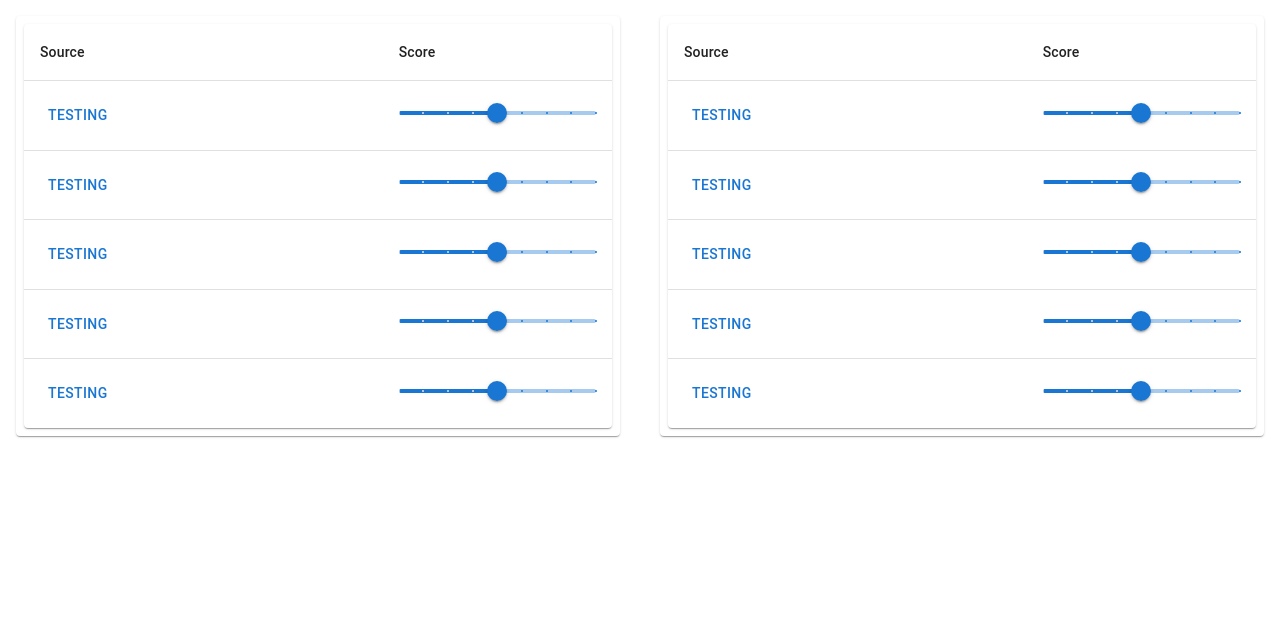
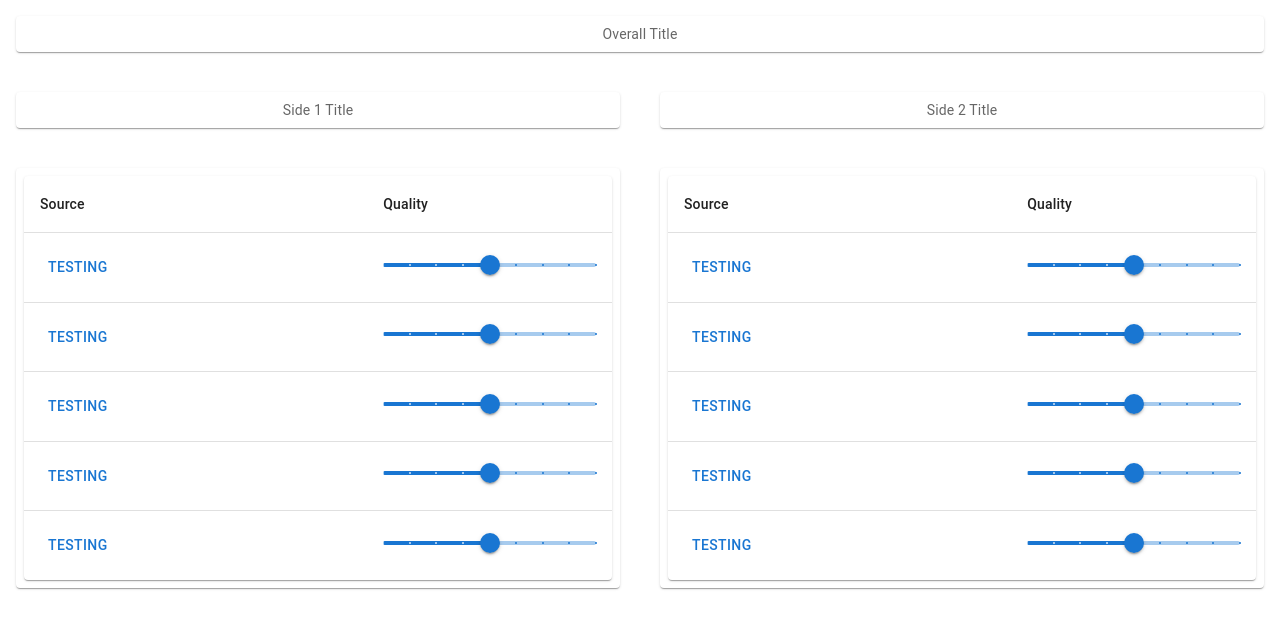
Before and after one commit to UWSocialComputing/Wild-Swaying-Goats-Project, a React (Create React App) app in the folder wild-swaying-goats-app/: page / in a window 1280 px wide. Shown: the top 628 px of the page. Built offline with nearby package versions, Linux system fonts and the light colour scheme.

Commit message:
add titles to Bib Page

```diff
--- a/wild-swaying-goats-app/src/BibliographyPage.js
+++ b/wild-swaying-goats-app/src/BibliographyPage.js
@@ -35,6 +35,21 @@ const Item = styled(Paper)(({ theme }) => ({
 export default function BibliograpyPage() {
   return (
     <Grid container p={2} spacing={5}>
+      <Grid item xs={12}>
+        <Item>
+          Overall Title
+        </Item>
+      </Grid>
+      <Grid item xs={6}>
+        <Item>
+          Side 1 Title
+        </Item>
+      </Grid>
+      <Grid item xs={6}>
+        <Item>
+          Side 2 Title
+        </Item>
+      </Grid>
       <Grid item xs={6}>
         <Item>
           <TableContainer component={Paper}>
@@ -42,7 +57,7 @@ export default function BibliograpyPage() {
               <TableHead>
                 <TableRow>
                   <TableCell align="left">Source</TableCell>
-                  <TableCell align="left">Score</TableCell>
+                  <TableCell align="left">Quality</TableCell>
                 </TableRow>
               </TableHead>
               <TableBody>
@@ -68,7 +83,7 @@ export default function BibliograpyPage() {
               <TableHead>
                 <TableRow>
                   <TableCell align="left">Source</TableCell>
-                  <TableCell align="left">Score</TableCell>
+                  <TableCell align="left">Quality</TableCell>
                 </TableRow>
               </TableHead>
               <TableBody>
```
